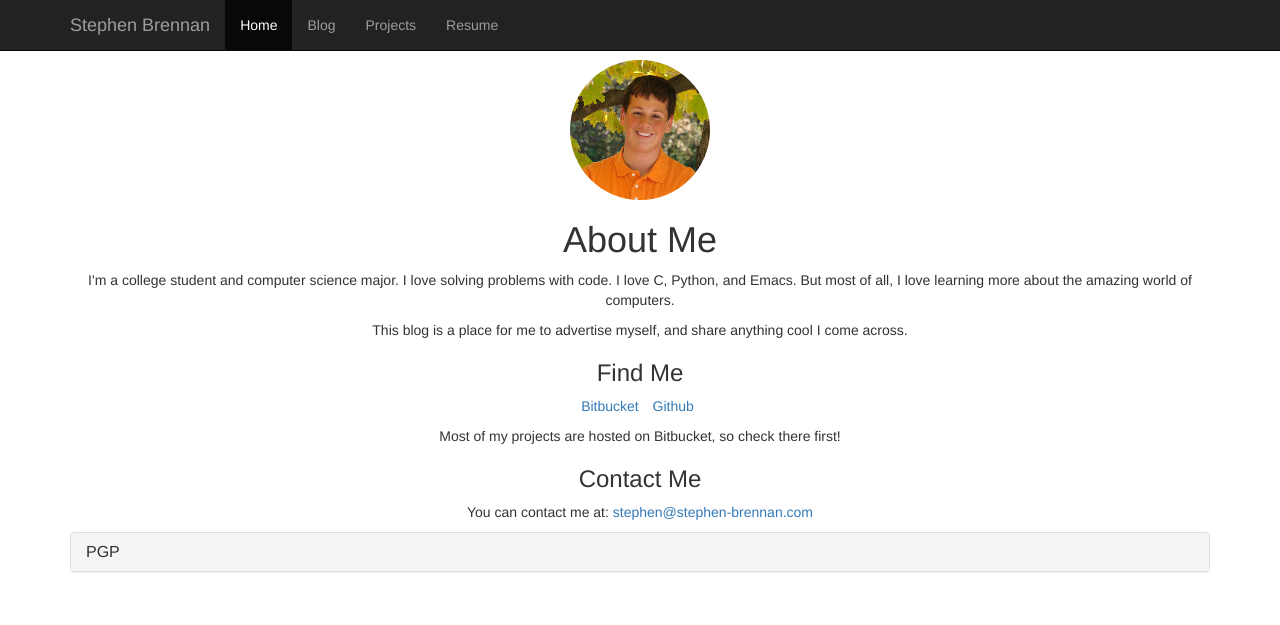
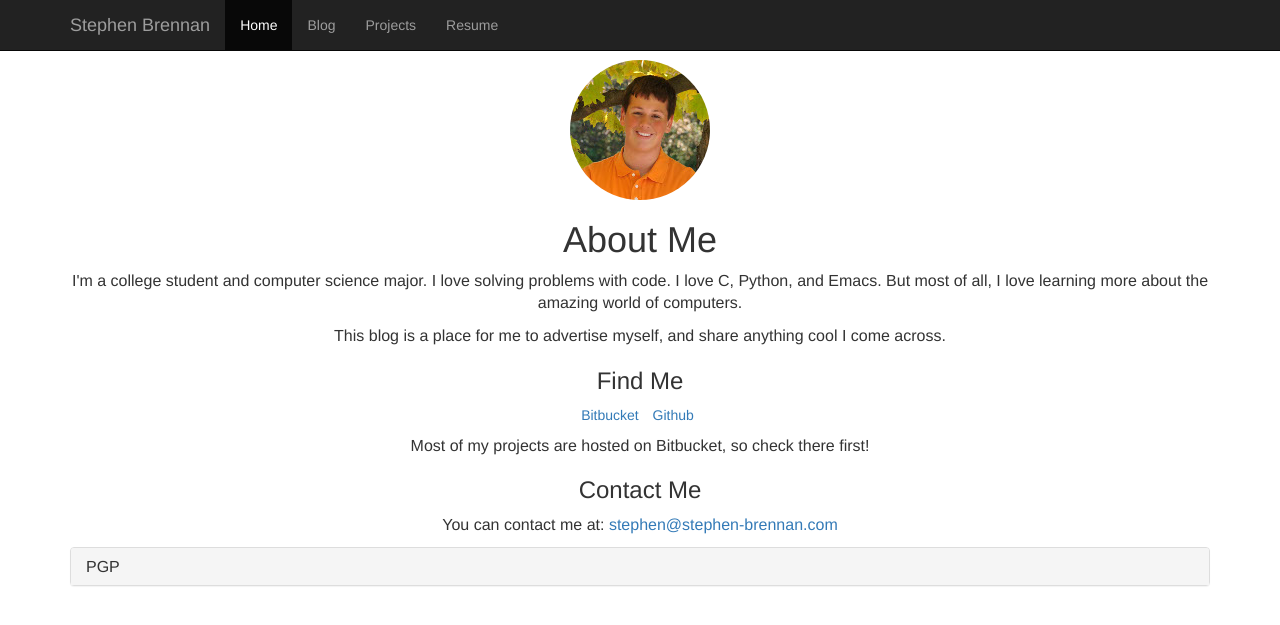
Before and after one commit to brenns10/brennan.io, a Jekyll site: the page built from index.html, in a window 1280 px wide. Shown: the top 625 px of the page. Built offline with Jekyll 4.4.1, drawn with Linux system fonts in a browser that asks for light colours; nearby versions of some CDN libraries.

Commit message:
Increased the squintingly small font size!

```diff
--- a/_layouts/default.html
+++ b/_layouts/default.html
@@ -15,6 +15,9 @@
     <style>
       body {
         padding-top: 60px;
+      }
+      p {
+        font-size: 16px;
       }
     </style>
 
```
